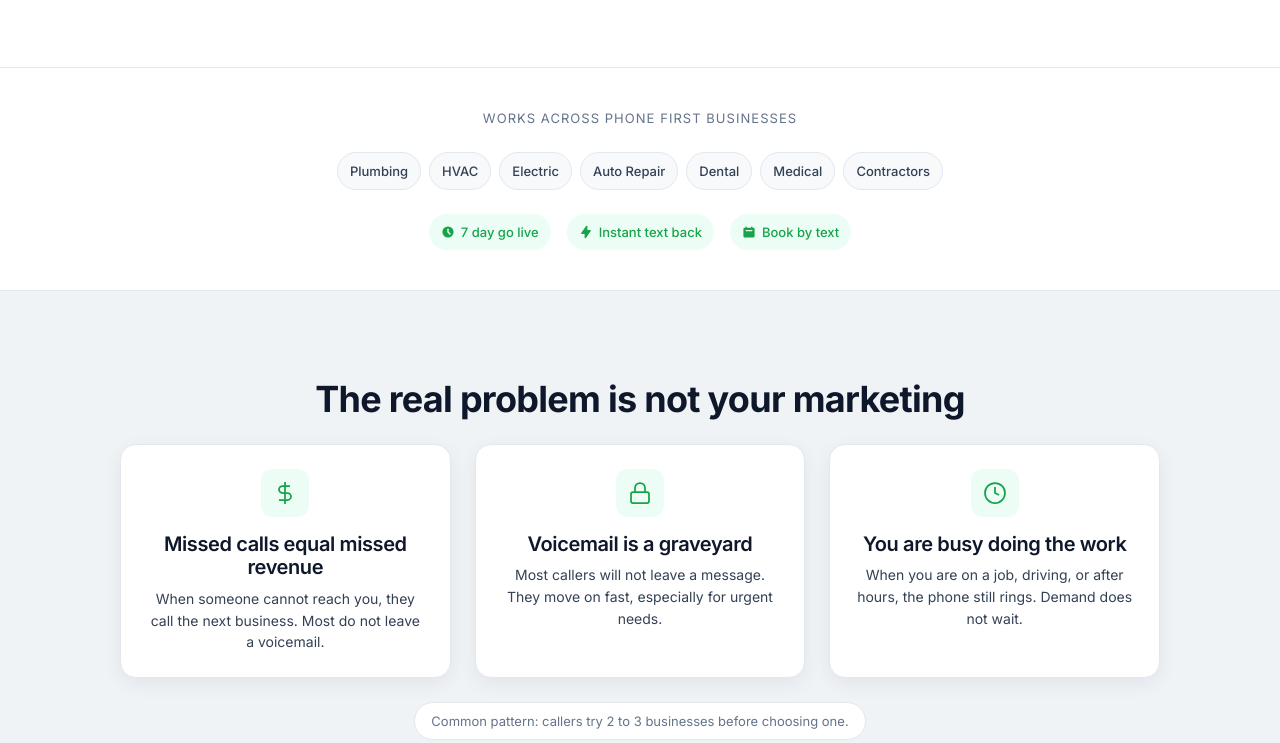
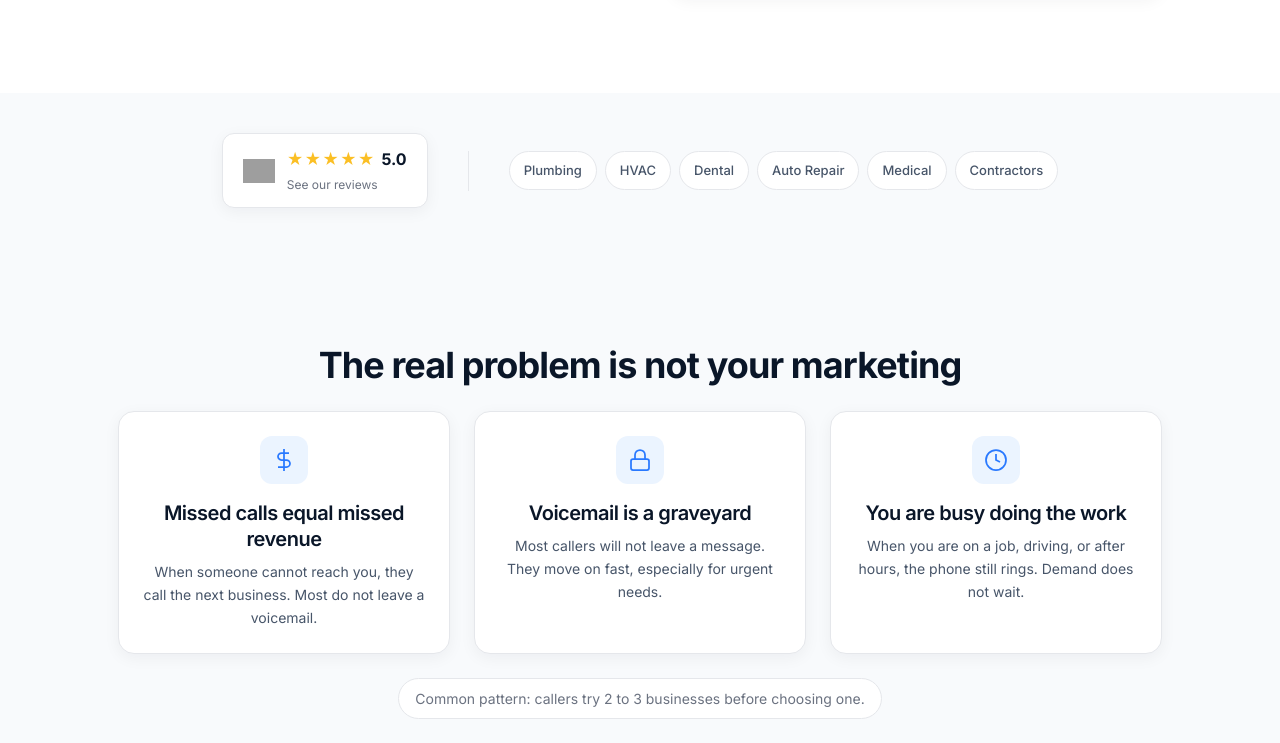
Before and after one commit to blake289/Rapid-Reply, a plain HTML site: page index.html in a window 1280 px wide. Shown: the part 1018-1761 px from the top of the page. Drawn offline with Linux system fonts and the light colour scheme; grey boxes are pictures that could not be loaded.

Commit message:
Bankjoy-style redesign: bright blue CTAs, pill buttons, Google Reviews badge

```diff
--- a/index.html
+++ b/index.html
@@ -149,41 +149,29 @@
     <!-- PROOF BAR -->
     <section class="proof-bar">
         <div class="container">
-            <p class="proof-bar-label">Works across phone first businesses</p>
+            <!-- Google Reviews Badge -->
+            <a href="https://www.google.com/search?q=omnipresnet+92101" target="_blank" rel="noopener"
+                class="google-reviews-badge">
+                <img src="https://www.google.com/images/branding/googlelogo/2x/googlelogo_color_92x30dp.png"
+                    alt="Google" class="google-logo">
+                <div class="reviews-info">
+                    <div class="stars-row">
+                        <span class="stars">★★★★★</span>
+                        <span class="rating">5.0</span>
+                    </div>
+                    <span class="reviews-count">See our reviews</span>
+                </div>
+            </a>
+
+            <div class="proof-divider"></div>
+
             <div class="industry-badges">
                 <span class="industry-badge">Plumbing</span>
                 <span class="industry-badge">HVAC</span>
-                <span class="industry-badge">Electric</span>
+                <span class="industry-badge">Dental</span>
                 <span class="industry-badge">Auto Repair</span>
-                <span class="industry-badge">Dental</span>
                 <span class="industry-badge">Medical</span>
                 <span class="industry-badge">Contractors</span>
-            </div>
-            <div class="metric-pills">
-                <span class="metric-pill">
-                    <svg viewBox="0 0 20 20" fill="currentColor" aria-hidden="true">
-                        <path fill-rule="evenodd"
-                            d="M10 18a8 8 0 100-16 8 8 0 000 16zm1-12a1 1 0 10-2 0v4a1 1 0 00.293.707l2.828 2.829a1 1 0 101.415-1.415L11 9.586V6z"
-                            clip-rule="evenodd" />
-                    </svg>
-                    7 day go live
-                </span>
-                <span class="metric-pill">
-                    <svg viewBox="0 0 20 20" fill="currentColor" aria-hidden="true">
-                        <path fill-rule="evenodd"
-                            d="M11.3 1.046A1 1 0 0112 2v5h4a1 1 0 01.82 1.573l-7 10A1 1 0 018 18v-5H4a1 1 0 01-.82-1.573l7-10a1 1 0 011.12-.38z"
-                            clip-rule="evenodd" />
-                    </svg>
-                    Instant text back
-                </span>
-                <span class="metric-pill">
-                    <svg viewBox="0 0 20 20" fill="currentColor" aria-hidden="true">
-                        <path fill-rule="evenodd"
-                            d="M6 2a1 1 0 00-1 1v1H4a2 2 0 00-2 2v10a2 2 0 002 2h12a2 2 0 002-2V6a2 2 0 00-2-2h-1V3a1 1 0 10-2 0v1H7V3a1 1 0 00-1-1zm0 5a1 1 0 000 2h8a1 1 0 100-2H6z"
-                            clip-rule="evenodd" />
-                    </svg>
-                    Book by text
-                </span>
             </div>
         </div>
     </section>
--- a/styles.css
+++ b/styles.css
@@ -1,53 +1,53 @@
 /* ==========================================
-   RAPID REPLY - SMB PROFESSIONAL DESIGN
-   Light, Trustworthy, Money-Focused
+   RAPID REPLY - CLEAN PROFESSIONAL DESIGN
+   Bankjoy-inspired: Light, Modern, Trustworthy
    ========================================== */
 
 /* CSS Variables / Design System */
 :root {
-    /* Colors - Light Professional Theme */
-    --color-bg: #F7F9FB;
+    /* Colors - Pure White Theme */
+    --color-bg: #FFFFFF;
     --color-card: #FFFFFF;
-    --color-section-alt: #EFF3F6;
-    --color-card-border: #E2E8F0;
-
-    /* Text Colors */
-    --color-text-primary: #0F172A;
-    --color-text-secondary: #334155;
-    --color-text-muted: #64748B;
-
-    /* Accent Colors - Money & Trust */
-    --color-accent: #16A34A;
-    --color-accent-hover: #15803D;
-    --color-accent-light: #ECFDF5;
-    --color-secondary: #2563EB;
-    --color-success: #16A34A;
+    --color-section-alt: #F8FAFC;
+    --color-card-border: #E5E7EB;
+
+    /* Text Colors - Dark Navy */
+    --color-text-primary: #0A1628;
+    --color-text-secondary: #475569;
+    --color-text-muted: #6B7280;
+
+    /* Accent Colors - Bright Blue (Bankjoy style) */
+    --color-accent: #2979FF;
+    --color-accent-hover: #1565D8;
+    --color-accent-light: #EBF4FF;
+    --color-secondary: #2979FF;
+    --color-success: #10B981;
 
     /* Before/After specific */
-    --color-before-bg: #F1F5F9;
-    --color-after-bg: #ECFDF5;
-
-    /* Typography */
+    --color-before-bg: #F3F4F6;
+    --color-after-bg: #EBF4FF;
+
+    /* Typography - Clean Sans-Serif */
     --font-family: 'Inter', -apple-system, BlinkMacSystemFont, 'Segoe UI', Roboto, sans-serif;
 
-    /* Font Sizes */
-    --text-h1-desktop: 56px;
+    /* Font Sizes - Larger Headlines */
+    --text-h1-desktop: 52px;
     --text-h1-mobile: 36px;
     --text-h2-desktop: 36px;
     --text-h2-mobile: 28px;
     --text-h3-desktop: 20px;
-    --text-body: 16px;
-    --text-micro: 13px;
+    --text-body: 17px;
+    --text-micro: 14px;
 
     /* Line Heights */
-    --lh-h1: 1.05;
-    --lh-h2: 1.12;
-    --lh-h3: 1.18;
-    --lh-body: 1.55;
-    --lh-small: 1.45;
+    --lh-h1: 1.15;
+    --lh-h2: 1.2;
+    --lh-h3: 1.3;
+    --lh-body: 1.65;
+    --lh-small: 1.5;
 
     /* Letter Spacing */
-    --ls-headline: -0.02em;
+    --ls-headline: -0.025em;
     --ls-body: 0em;
 
     /* Spacing (8px system) */
@@ -62,23 +62,23 @@
     --space-11: 88px;
 
     /* Section Spacing */
-    --section-gap-mobile: 56px;
-    --section-gap-desktop: 88px;
+    --section-gap-mobile: 64px;
+    --section-gap-desktop: 96px;
 
     /* Container */
-    --container-max: 1120px;
+    --container-max: 1140px;
     --container-padding-mobile: 20px;
     --container-padding-tablet: 32px;
-    --container-padding-desktop: 40px;
-
-    /* Border Radius */
-    --radius-btn: 10px;
+    --container-padding-desktop: 48px;
+
+    /* Border Radius - Rounder buttons */
+    --radius-btn: 999px;
     --radius-card: 16px;
     --radius-pill: 999px;
 
-    /* Shadows - Soft & Professional */
-    --shadow-card: 0px 6px 20px rgba(15, 23, 42, 0.06);
-    --shadow-card-hover: 0px 8px 28px rgba(15, 23, 42, 0.09);
+    /* Shadows - Softer */
+    --shadow-card: 0px 4px 16px rgba(10, 22, 40, 0.05);
+    --shadow-card-hover: 0px 8px 24px rgba(10, 22, 40, 0.08);
 
     /* Transitions */
     --ease-smooth: cubic-bezier(0.2, 0.8, 0.2, 1);
@@ -209,7 +209,7 @@ p:last-child {
 .btn-primary:hover {
     background: var(--color-accent-hover);
     transform: translateY(-1px);
-    box-shadow: 0 4px 12px rgba(22, 163, 74, 0.25);
+    box-shadow: 0 4px 16px rgba(41, 121, 255, 0.35);
 }
 
 .btn-primary:active {
@@ -585,18 +585,88 @@ p:last-child {
 
 .proof-bar {
     padding: var(--space-5) 0;
-    background: #FFFFFF;
-    border-top: 1px solid var(--color-card-border);
-    border-bottom: 1px solid var(--color-card-border);
-}
-
-.proof-bar-label {
-    text-align: center;
-    color: var(--color-text-muted);
-    font-size: var(--text-micro);
-    text-transform: uppercase;
-    letter-spacing: 0.08em;
-    margin-bottom: var(--space-3);
+    background: var(--color-section-alt);
+}
+
+.proof-bar .container {
+    display: flex;
+    flex-direction: column;
+    align-items: center;
+    gap: var(--space-3);
+}
+
+@media (min-width: 768px) {
+    .proof-bar .container {
+        flex-direction: row;
+        justify-content: center;
+        gap: var(--space-5);
+    }
+}
+
+/* Google Reviews Badge */
+.google-reviews-badge {
+    display: flex;
+    align-items: center;
+    gap: 12px;
+    padding: 12px 20px;
+    background: #FFFFFF;
+    border: 1px solid var(--color-card-border);
+    border-radius: 12px;
+    text-decoration: none;
+    transition: all var(--duration-fast) var(--ease-smooth);
+    box-shadow: var(--shadow-card);
+}
+
+.google-reviews-badge:hover {
+    box-shadow: var(--shadow-card-hover);
+    transform: translateY(-1px);
+}
+
+.google-logo {
+    height: 24px;
+    width: auto;
+}
+
+.reviews-info {
+    display: flex;
+    flex-direction: column;
+    gap: 2px;
+}
+
+.stars-row {
+    display: flex;
+    align-items: center;
+    gap: 6px;
+}
+
+.stars-row .stars {
+    color: #FBBF24;
+    font-size: 16px;
+    letter-spacing: 1px;
+}
+
+.stars-row .rating {
+    font-size: 16px;
+    font-weight: 700;
+    color: var(--color-text-primary);
+}
+
+.reviews-count {
+    font-size: 12px;
+    color: var(--color-text-muted);
+}
+
+.proof-divider {
+    display: none;
+    width: 1px;
+    height: 40px;
+    background: var(--color-card-border);
+}
+
+@media (min-width: 768px) {
+    .proof-divider {
+        display: block;
+    }
 }
 
 .industry-badges {
@@ -604,15 +674,14 @@ p:last-child {
     flex-wrap: wrap;
     justify-content: center;
     gap: var(--space-1);
-    margin-bottom: var(--space-3);
 }
 
 .industry-badge {
-    padding: var(--space-1) 12px;
-    font-size: var(--text-micro);
+    padding: 8px 14px;
+    font-size: 13px;
     font-weight: 500;
     color: var(--color-text-secondary);
-    background: var(--color-bg);
+    background: #FFFFFF;
     border: 1px solid var(--color-card-border);
     border-radius: var(--radius-pill);
     transition: all var(--duration-fast) var(--ease-smooth);
```
